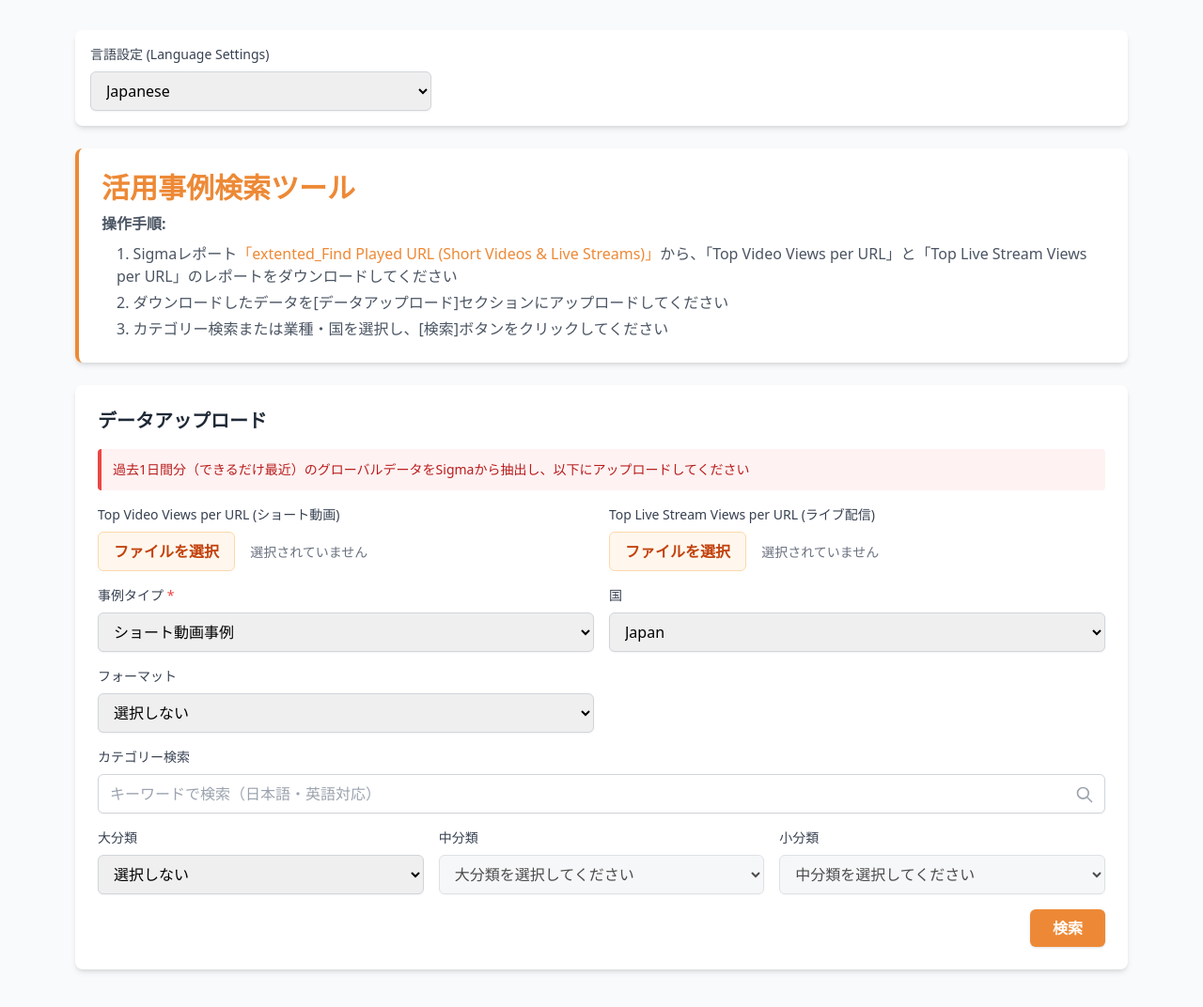
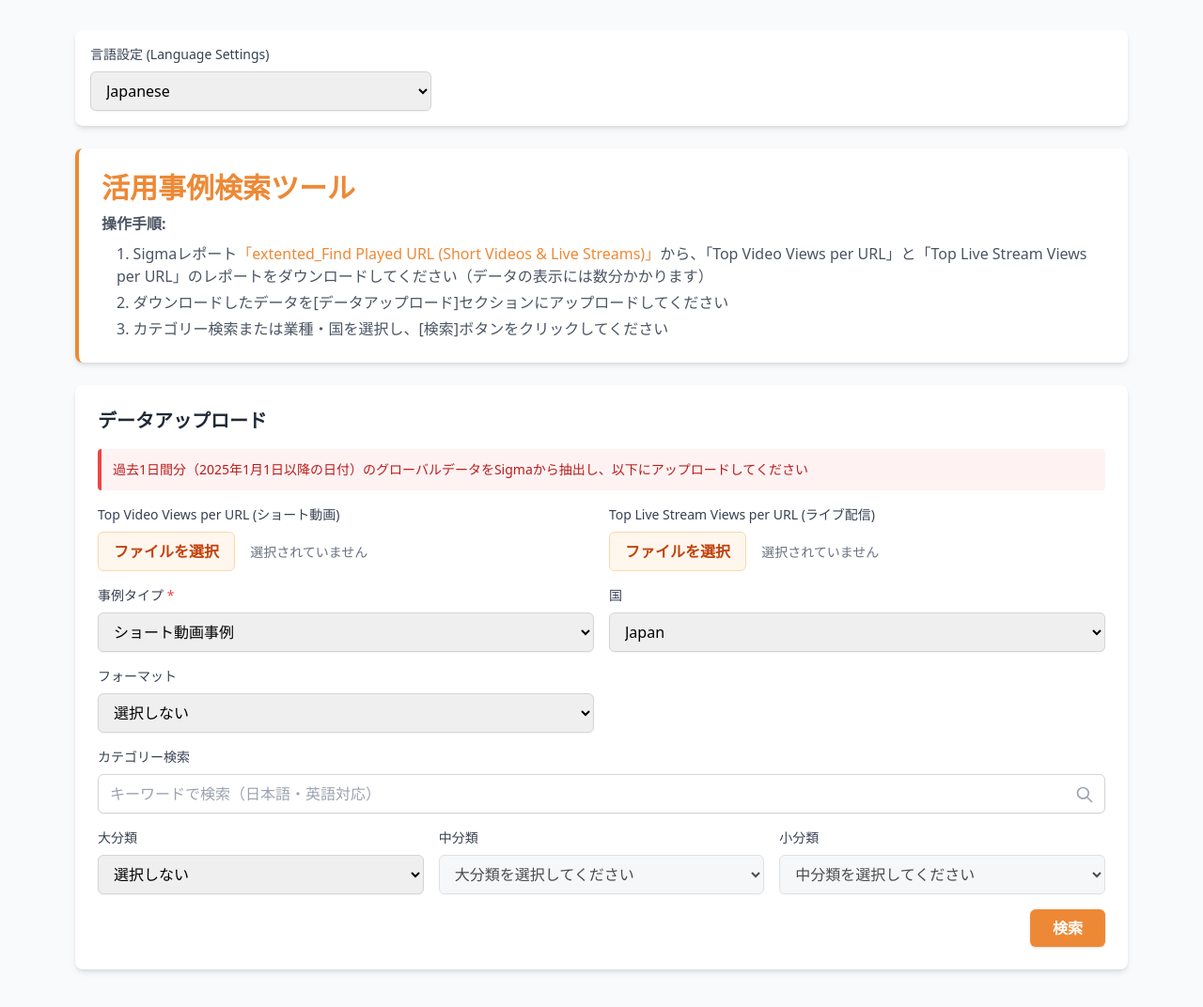
Before and after one commit to Meguroman1978/casestudy, a Flask app: page / in a window 1280 px wide. Shown: the top 1072 px of the page at 94% size. Run offline with Flask 3, Linux system fonts and the light colour scheme; some libraries are stand-ins or nearby versions.

Commit message:
fix: Update instruction and warning text
Changes:
1. Add loading time notice to Sigma report download instruction:
   - Japanese: 追加「（データの表示には数分かかります）」
   - English: Added "(data may take a few minutes to load)"

2. Update data extraction period specification:
   - Japanese: できるだけ最近 → 2025年1月1日以降の日付
   - English: as recent as possible → dates after January 1, 2025

Updated in both HTML and JavaScript translations.

```diff
--- a/templates/index.html
+++ b/templates/index.html
@@ -107,7 +107,7 @@
             <div class="text-gray-600 space-y-2">
                 <p class="font-semibold" data-lang-key="operation_procedure">操作手順:</p>
                 <ol class="list-decimal list-inside space-y-1 ml-4">
-                    <li><span class="font-medium" data-lang-key="instruction_step1">Sigmaレポート<a href="https://app.sigmacomputing.com/firework-data/workbook/NEW_extended_Find-Played-URL-Short-Videos-and-Live-Streams-2eHA8NAfblkA6CUalH2dfl" target="_blank" class="text-orange-custom hover:underline">「extented_Find Played URL (Short Videos & Live Streams)」</a>から、「Top Video Views per URL」と「Top Live Stream Views per URL」のレポートをダウンロードしてください</span></li>
+                    <li><span class="font-medium" data-lang-key="instruction_step1">Sigmaレポート<a href="https://app.sigmacomputing.com/firework-data/workbook/NEW_extended_Find-Played-URL-Short-Videos-and-Live-Streams-2eHA8NAfblkA6CUalH2dfl" target="_blank" class="text-orange-custom hover:underline">「extented_Find Played URL (Short Videos & Live Streams)」</a>から、「Top Video Views per URL」と「Top Live Stream Views per URL」のレポートをダウンロードしてください（データの表示には数分かかります）</span></li>
                     <li><span class="font-medium" data-lang-key="instruction_step2">ダウンロードしたデータを[データアップロード]セクションにアップロードしてください</span></li>
                     <li><span class="font-medium" data-lang-key="instruction_step3">カテゴリー検索または業種・国を選択し、[検索]ボタンをクリックしてください</span></li>
                 </ol>
@@ -121,7 +121,7 @@
             <!-- 警告メッセージ -->
             <div class="mb-4 p-3 bg-red-50 border-l-4 border-red-500 rounded">
                 <p class="text-red-700 text-sm font-medium" data-lang-key="data_limit_warning">
-                    過去1日間分（できるだけ最近）のグローバルデータをSigmaから抽出し、以下にアップロードしてください
+                    過去1日間分（2025年1月1日以降の日付）のグローバルデータをSigmaから抽出し、以下にアップロードしてください
                 </p>
             </div>
 
@@ -408,8 +408,8 @@
             no_results: { ja: '該当するカテゴリーが見つかりません', en: 'No matching categories found' },
             operation_procedure: { ja: '操作手順:', en: 'How to use this tool:' },
             instruction_step1: {
-                ja: 'Sigmaレポート<a href="https://app.sigmacomputing.com/firework-data/workbook/NEW_extended_Find-Played-URL-Short-Videos-and-Live-Streams-2eHA8NAfblkA6CUalH2dfl" target="_blank" class="text-orange-custom hover:underline">「extented_Find Played URL (Short Videos & Live Streams)」</a>から、「Top Video Views per URL」と「Top Live Stream Views per URL」のレポートをダウンロードしてください',
-                en: 'Download the <a href="https://app.sigmacomputing.com/firework-data/workbook/NEW_extended_Find-Played-URL-Short-Videos-and-Live-Streams-2eHA8NAfblkA6CUalH2dfl" target="_blank" class="text-orange-custom hover:underline">"extented_Find Played URL (Short Videos & Live Streams)"</a> Sigma report, specifically the "Top Video Views per URL" and "Top Live Stream Views per URL" reports'
+                ja: 'Sigmaレポート<a href="https://app.sigmacomputing.com/firework-data/workbook/NEW_extended_Find-Played-URL-Short-Videos-and-Live-Streams-2eHA8NAfblkA6CUalH2dfl" target="_blank" class="text-orange-custom hover:underline">「extented_Find Played URL (Short Videos & Live Streams)」</a>から、「Top Video Views per URL」と「Top Live Stream Views per URL」のレポートをダウンロードしてください（データの表示には数分かかります）',
+                en: 'Download the <a href="https://app.sigmacomputing.com/firework-data/workbook/NEW_extended_Find-Played-URL-Short-Videos-and-Live-Streams-2eHA8NAfblkA6CUalH2dfl" target="_blank" class="text-orange-custom hover:underline">"extented_Find Played URL (Short Videos & Live Streams)"</a> Sigma report, specifically the "Top Video Views per URL" and "Top Live Stream Views per URL" reports (data may take a few minutes to load)'
             },
             instruction_step2: {
                 ja: 'ダウンロードしたデータを[データアップロード]セクションにアップロードしてください',
@@ -422,8 +422,8 @@
             select_file: { ja: 'ファイルを選択', en: 'Select data file' },
             no_file_selected: { ja: '選択されていません', en: 'No data file is selected' },
             data_limit_warning: {
-                ja: '過去1日間分（できるだけ最近）のグローバルデータをSigmaから抽出し、以下にアップロードしてください',
-                en: 'Please extract and upload global data from Sigma for the past 1 day (as recent as possible)'
+                ja: '過去1日間分（2025年1月1日以降の日付）のグローバルデータをSigmaから抽出し、以下にアップロードしてください',
+                en: 'Please extract and upload global data from Sigma for the past 1 day (dates after January 1, 2025)'
             },
             download_format: { ja: 'ダウンロード形式', en: 'Download Format' },
             download_csv: { ja: 'CSVダウンロード', en: 'Download CSV' },
```
